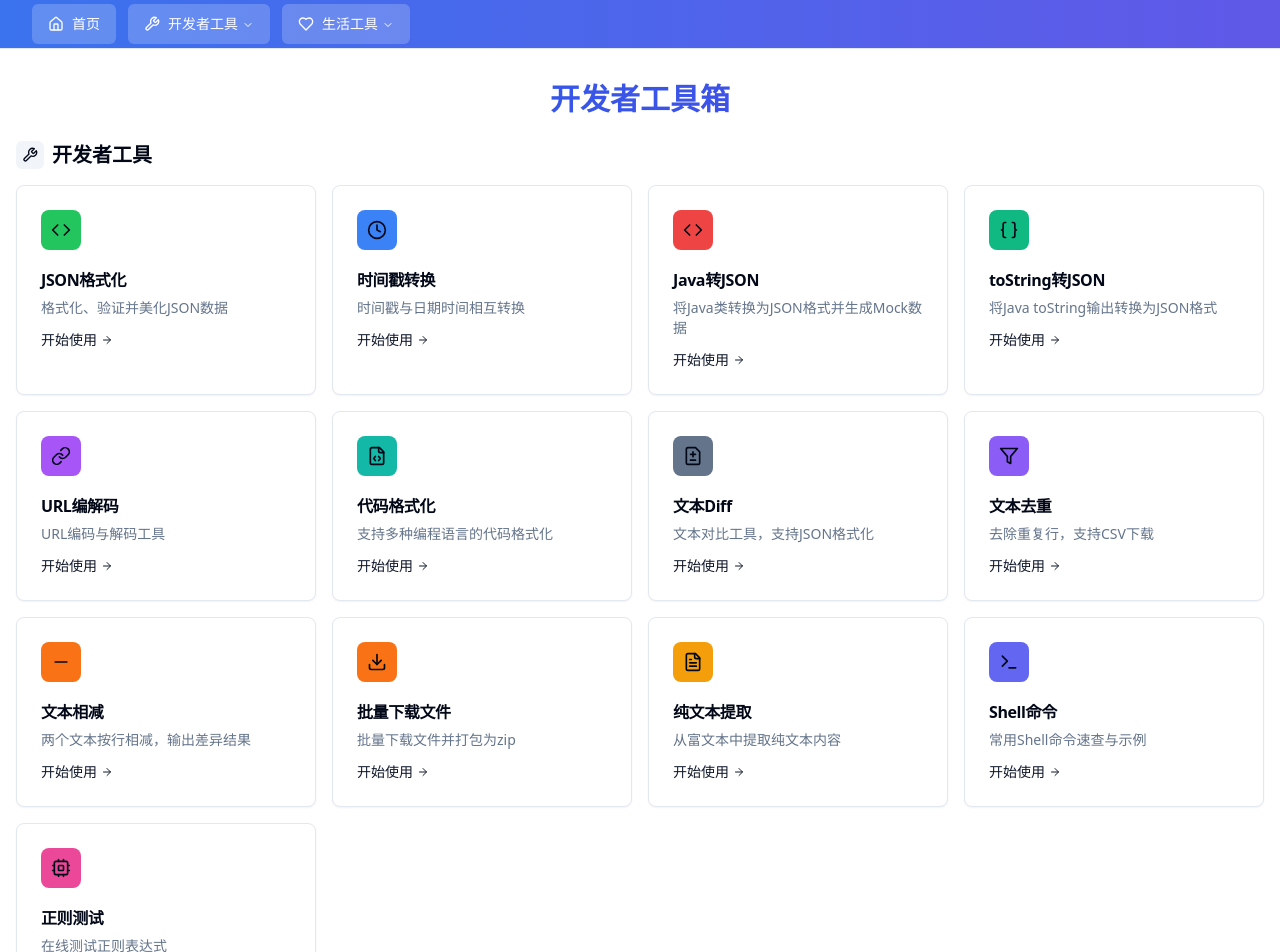
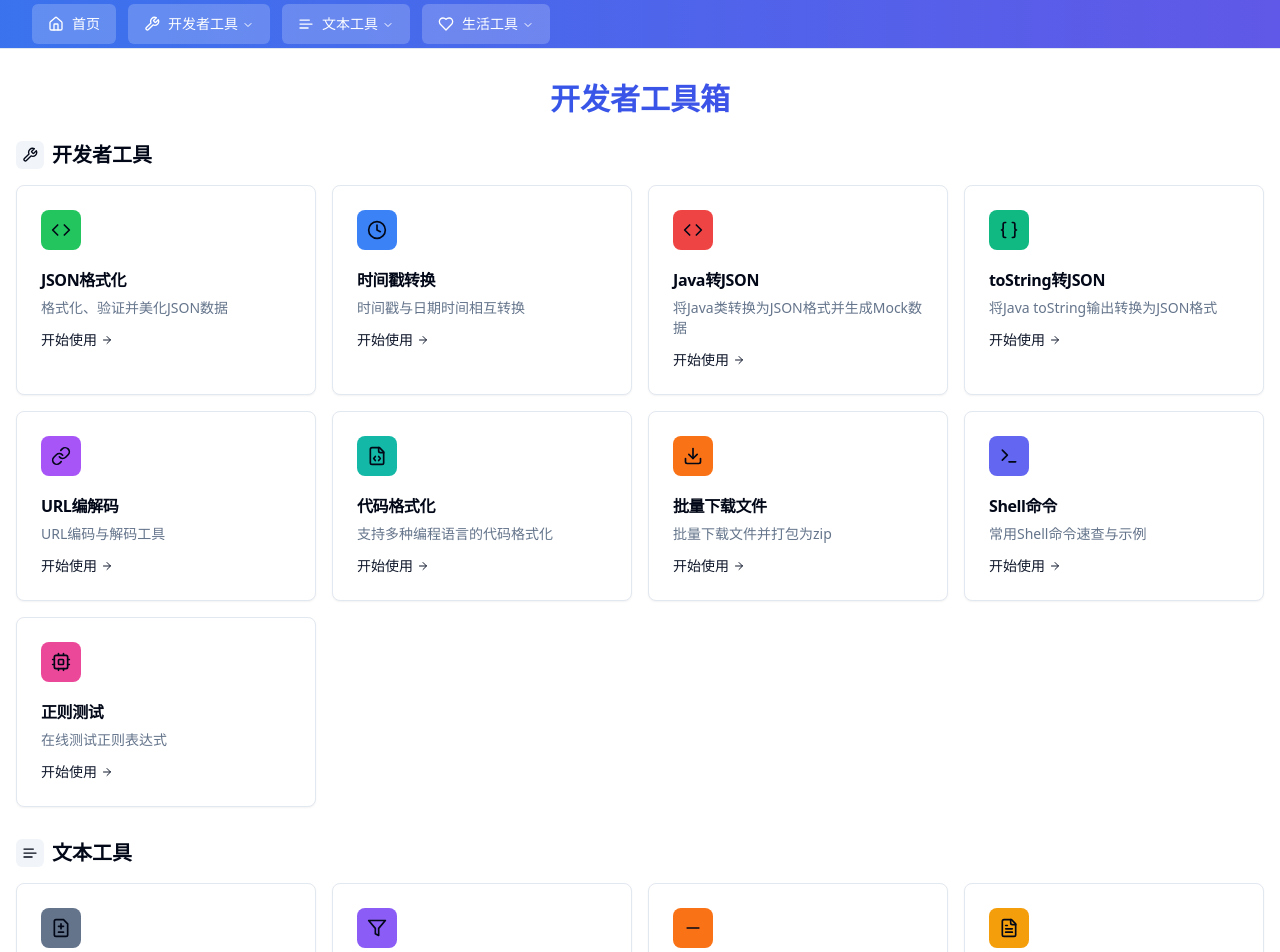
Before and after one commit to wxweven/tool, a React (Vite) app: page / in a window 1280 px wide. Shown: the top 952 px of the page. Built offline with nearby package versions, Linux system fonts and the light colour scheme.

Commit message:
feat: 新增文本工具分类，重新组织工具归类

```diff
--- a/src/nav-items.jsx
+++ b/src/nav-items.jsx
@@ -15,7 +15,8 @@ import {
   FileDiffIcon,
   FilterIcon,
   DownloadIcon,
-  MinusIcon
+  MinusIcon,
+  TextIcon
 } from "lucide-react";
 import Index from "./pages/Index.jsx";
 import ToolPage from "./pages/ToolPage.jsx";
@@ -159,6 +160,27 @@ export const categoryNavItems = [
         icon: <FileCodeIcon className="h-4 w-4" />,
       },
       {
+        title: "批量下载文件",
+        to: "/download-files",
+        icon: <DownloadIcon className="h-4 w-4" />,
+      },
+      {
+        title: "Shell命令",
+        to: "/shell",
+        icon: <TerminalIcon className="h-4 w-4" />,
+      },
+      {
+        title: "正则测试",
+        to: "/regex",
+        icon: <CpuIcon className="h-4 w-4" />,
+      },
+    ]
+  },
+  {
+    title: "文本工具",
+    icon: <TextIcon className="h-4 w-4" />,
+    items: [
+      {
         title: "文本Diff",
         to: "/text-diff",
         icon: <FileDiffIcon className="h-4 w-4" />,
@@ -174,24 +196,9 @@ export const categoryNavItems = [
         icon: <MinusIcon className="h-4 w-4" />,
       },
       {
-        title: "批量下载文件",
-        to: "/download-files",
-        icon: <DownloadIcon className="h-4 w-4" />,
-      },
-      {
         title: "纯文本提取",
         to: "/plaintext",
         icon: <FileTextIcon className="h-4 w-4" />,
-      },
-      {
-        title: "Shell命令",
-        to: "/shell",
-        icon: <TerminalIcon className="h-4 w-4" />,
-      },
-      {
-        title: "正则测试",
-        to: "/regex",
-        icon: <CpuIcon className="h-4 w-4" />,
       },
     ]
   },
--- a/src/pages/Index.jsx
+++ b/src/pages/Index.jsx
@@ -19,7 +19,8 @@ import {
   FileDiffIcon,
   FilterIcon,
   DownloadIcon,
-  MinusIcon
+  MinusIcon,
+  TextIcon
 } from "lucide-react";
 import { useState, useEffect } from "react";
 
@@ -67,6 +68,30 @@ const devTools = [
     color: "bg-teal-500"
   },
   {
+    id: "download-files",
+    title: "批量下载文件",
+    description: "批量下载文件并打包为zip",
+    icon: <DownloadIcon className="h-5 w-5" />,
+    color: "bg-orange-500"
+  },
+  {
+    id: "shell",
+    title: "Shell命令",
+    description: "常用Shell命令速查与示例",
+    icon: <TerminalIcon className="h-5 w-5" />,
+    color: "bg-indigo-500"
+  },
+  {
+    id: "regex",
+    title: "正则测试",
+    description: "在线测试正则表达式",
+    icon: <CpuIcon className="h-5 w-5" />,
+    color: "bg-pink-500"
+  }
+];
+
+const textTools = [
+  {
     id: "text-diff",
     title: "文本Diff",
     description: "文本对比工具，支持JSON格式化",
@@ -88,32 +113,11 @@ const devTools = [
     color: "bg-orange-500"
   },
   {
-    id: "download-files",
-    title: "批量下载文件",
-    description: "批量下载文件并打包为zip",
-    icon: <DownloadIcon className="h-5 w-5" />,
-    color: "bg-orange-500"
-  },
-  {
     id: "plaintext",
     title: "纯文本提取",
     description: "从富文本中提取纯文本内容",
     icon: <FileTextIcon className="h-5 w-5" />,
     color: "bg-amber-500"
-  },
-  {
-    id: "shell",
-    title: "Shell命令",
-    description: "常用Shell命令速查与示例",
-    icon: <TerminalIcon className="h-5 w-5" />,
-    color: "bg-indigo-500"
-  },
-  {
-    id: "regex",
-    title: "正则测试",
-    description: "在线测试正则表达式",
-    icon: <CpuIcon className="h-5 w-5" />,
-    color: "bg-pink-500"
   }
 ];
 
@@ -221,6 +225,12 @@ const Index = () => {
       />
 
       <ToolCategory
+        title="文本工具"
+        icon={<TextIcon className="h-4 w-4" />}
+        tools={textTools}
+      />
+
+      <ToolCategory
         title="生活工具"
         icon={<HeartIcon className="h-4 w-4" />}
         tools={lifeTools}
```
Also changed, not shown: .knowledge/prd/prd.md.
